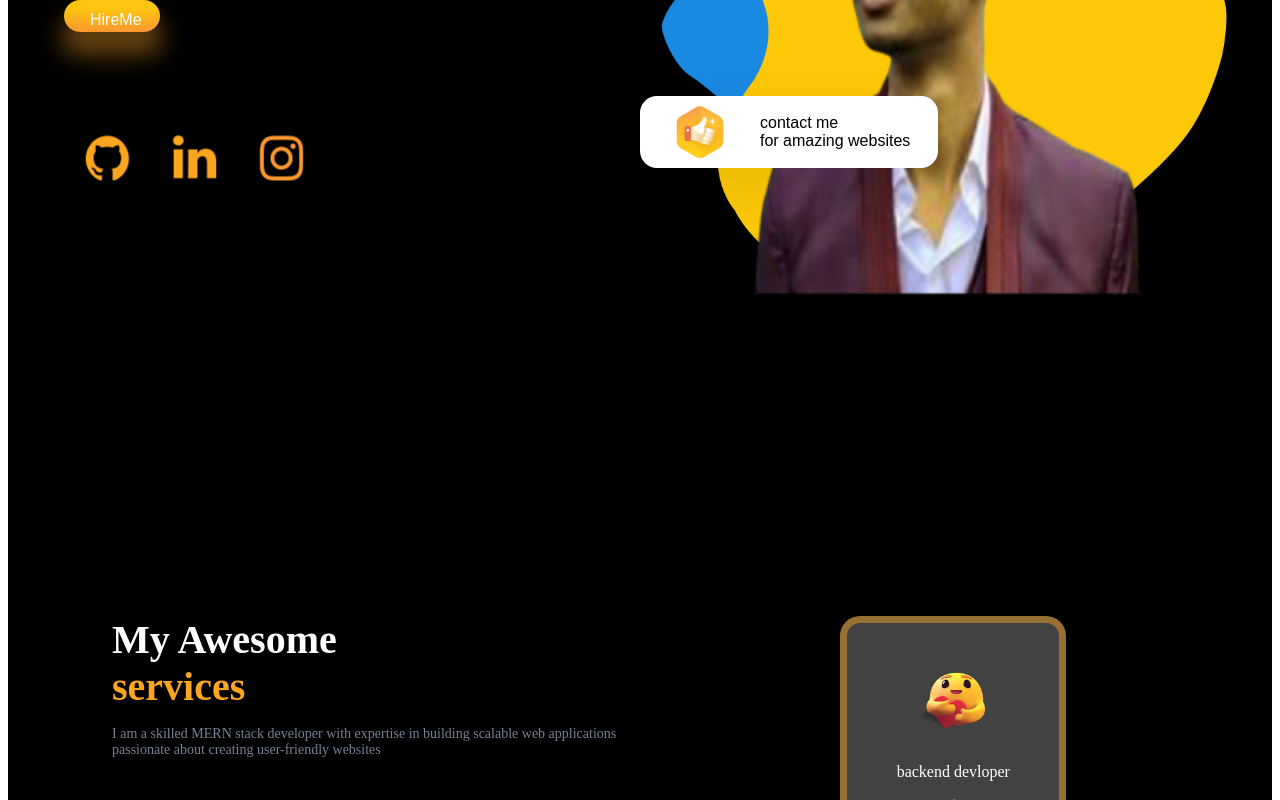
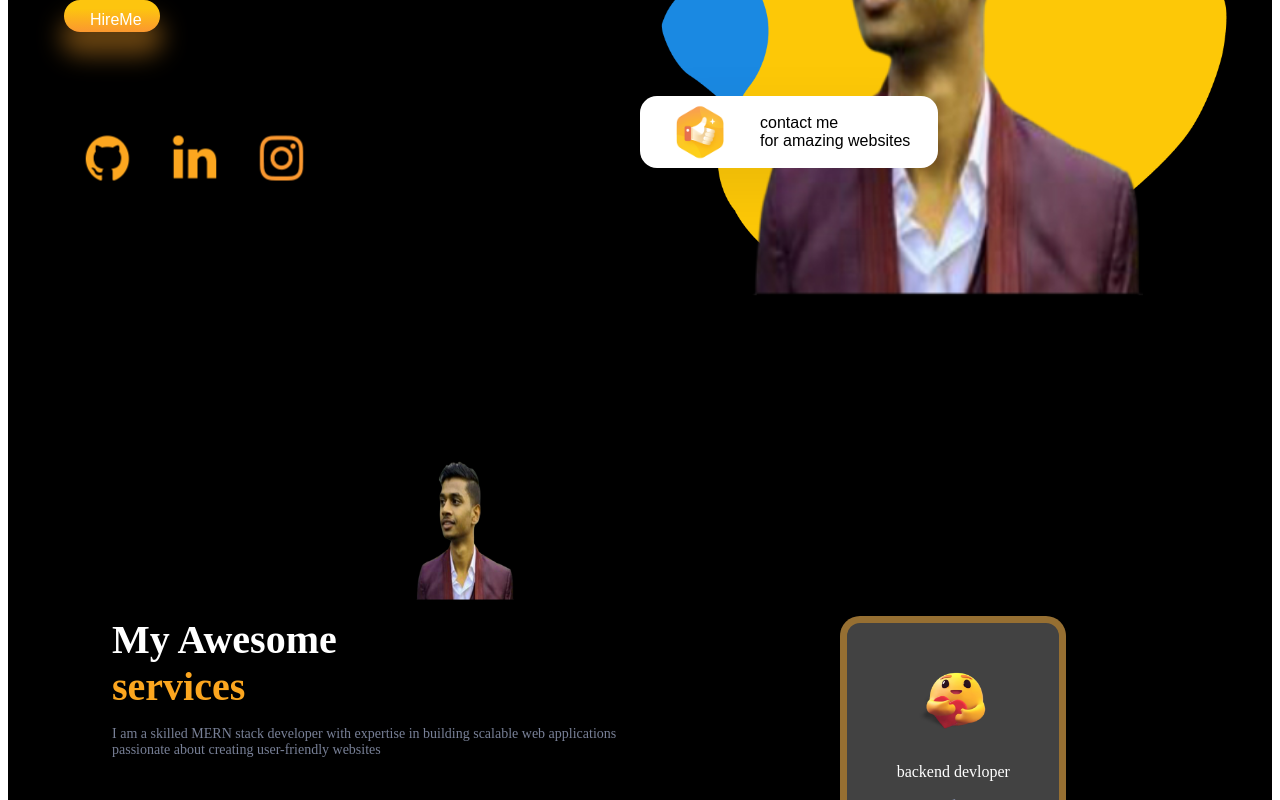
Before and after one commit to StartCodeWithAbhishek/Abhishek_Portfolio, a React (Create React App) app: page / in a window 1280 px wide. Shown: the part 384-1184 px from the top of the page. Built offline with nearby package versions, Linux system fonts and the light colour scheme.

Commit message:
update on intro

```diff
--- a/src/components/Intro/Intro.css
+++ b/src/components/Intro/Intro.css
@@ -42,6 +42,7 @@
   display: flex;
   gap: 0rem;
 }
+
 .i-icons > * {
   transform: scale(0.5);
 }
@@ -53,6 +54,15 @@
   flex: 1;
   position: relative;
 }
+.sPhoto{
+  display: block;
+  position: absolute;
+  top: 650px;
+  left:350px;
+  width: 100px;
+
+  }
+
 .i-right > * {
   position: absolute;
   z-index: 1;
--- a/src/components/Intro/Intro.jsx
+++ b/src/components/Intro/Intro.jsx
@@ -44,6 +44,7 @@ const Intro = () => {
           <a href="https://www.linkedin.com/in/abhishek-vishwakarmaa">  <img src={LinkedIn} alt="" /></a>
           <a href="https://instagram.com/abhishek144e">  <img src={Instagram} alt="" /></a>
         </div>
+        <img src={boys} className="sPhoto" alt="" />
       </div>
       {/* right image side */}
       <div className="i-right">
```
